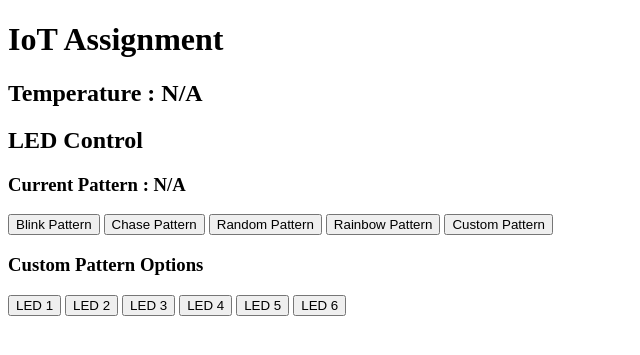
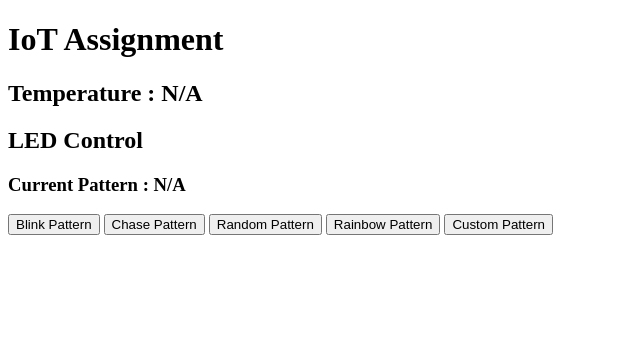
Before and after one commit to cbarrier05/IoT-Project, a Flask app: page / in a window 1280 px wide. Shown: the top 355 px of the page, without its empty margins (0-640 px from the left). Run offline with Flask 3, Linux system fonts and the light colour scheme.

Commit message:
Changed UI for custom patterns
The buttons now show which LEDs are selected and disappear when custom option not selected

```diff
--- a/src/templates/index.html
+++ b/src/templates/index.html
@@ -3,13 +3,34 @@
 <html>
 <head>
   <title>IoT Dashboard</title>
+
+  <style>
+    button.active {
+      background-color: blue;
+    }
+
+    #customPattern {
+      display: none;
+    }
+  </style>
+
   <script>
     function setPattern(p) {
       fetch('/set_pattern/' + p);
+
+      customBlock = document.getElementById("customPattern")
+      if (p == 4) {
+        customBlock.style.display = "block";
+      } else {
+        customBlock.style.display = "none";
       }
 
-    function setCustom(c) {
+    }
+
+    function setCustom(c, btn) {
       fetch('/set_custom/' + c)
+
+      btn.classList.toggle("active");
     }
 
     function refreshData() {
@@ -36,13 +57,15 @@
   <button onclick="setPattern(3)">Rainbow Pattern</button>
   <button onclick="setPattern(4)">Custom Pattern</button>
 </div>
+<div id="customPattern">
   <h3>Custom Pattern Options</h3>
-  <button onclick="setCustom(0)">LED 1</button>
-  <button onclick="setCustom(1)">LED 2</button>
-  <button onclick="setCustom(2)">LED 3</button>
-  <button onclick="setCustom(3)">LED 4</button>
-  <button onclick="setCustom(4)">LED 5</button>
-  <button onclick="setCustom(5)">LED 6</button>
+  <button onclick="setCustom(0, this)">LED 1</button>
+  <button onclick="setCustom(1, this)">LED 2</button>
+  <button onclick="setCustom(2, this)">LED 3</button>
+  <button onclick="setCustom(3, this)">LED 4</button>
+  <button onclick="setCustom(4, this)">LED 5</button>
+  <button onclick="setCustom(5, this)">LED 6</button>
+</div>
 </body>
 
 </html>
```
Also changed, not shown: README.md. Lines whose indentation alone changed are shown as unchanged.
